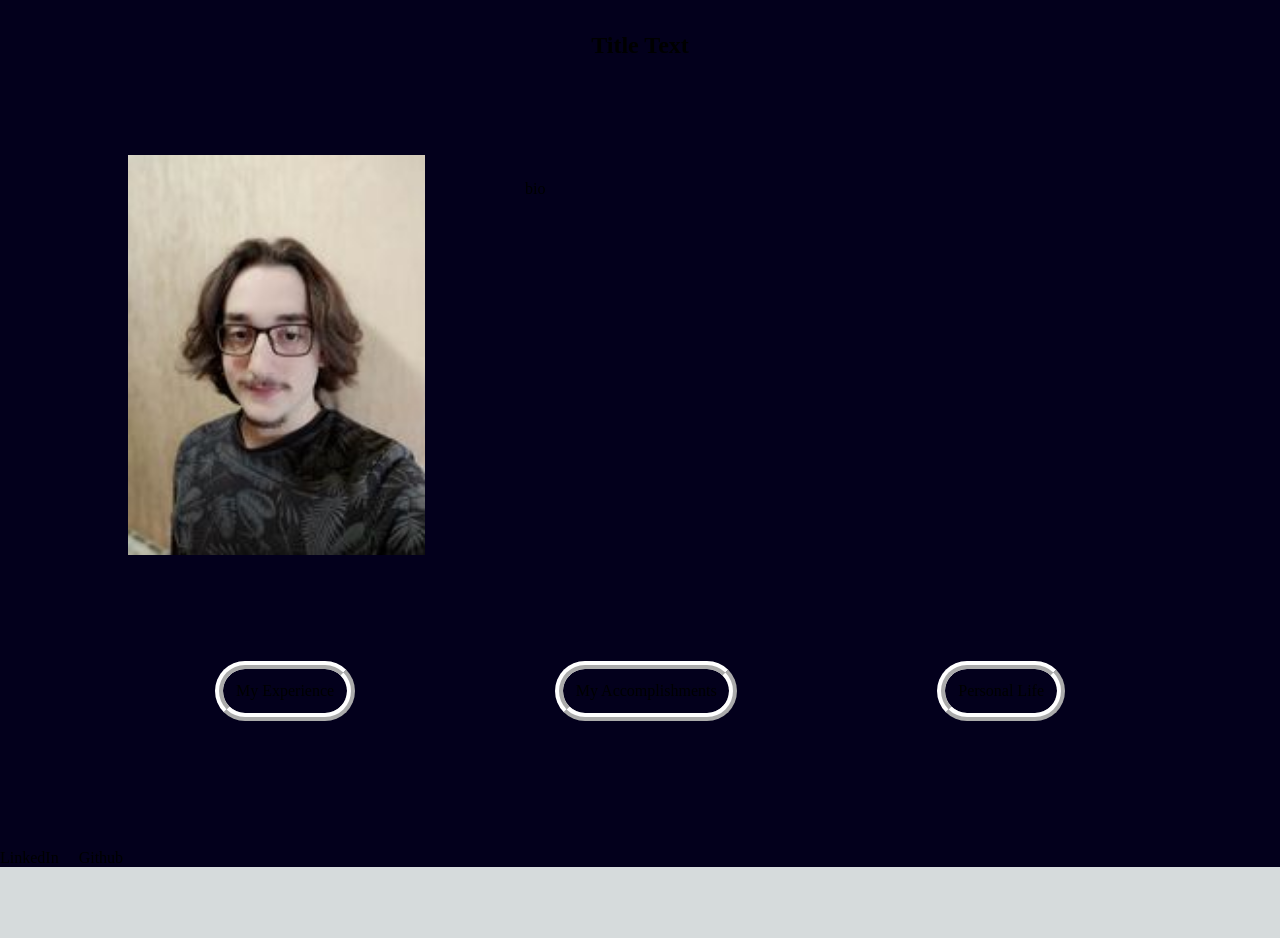
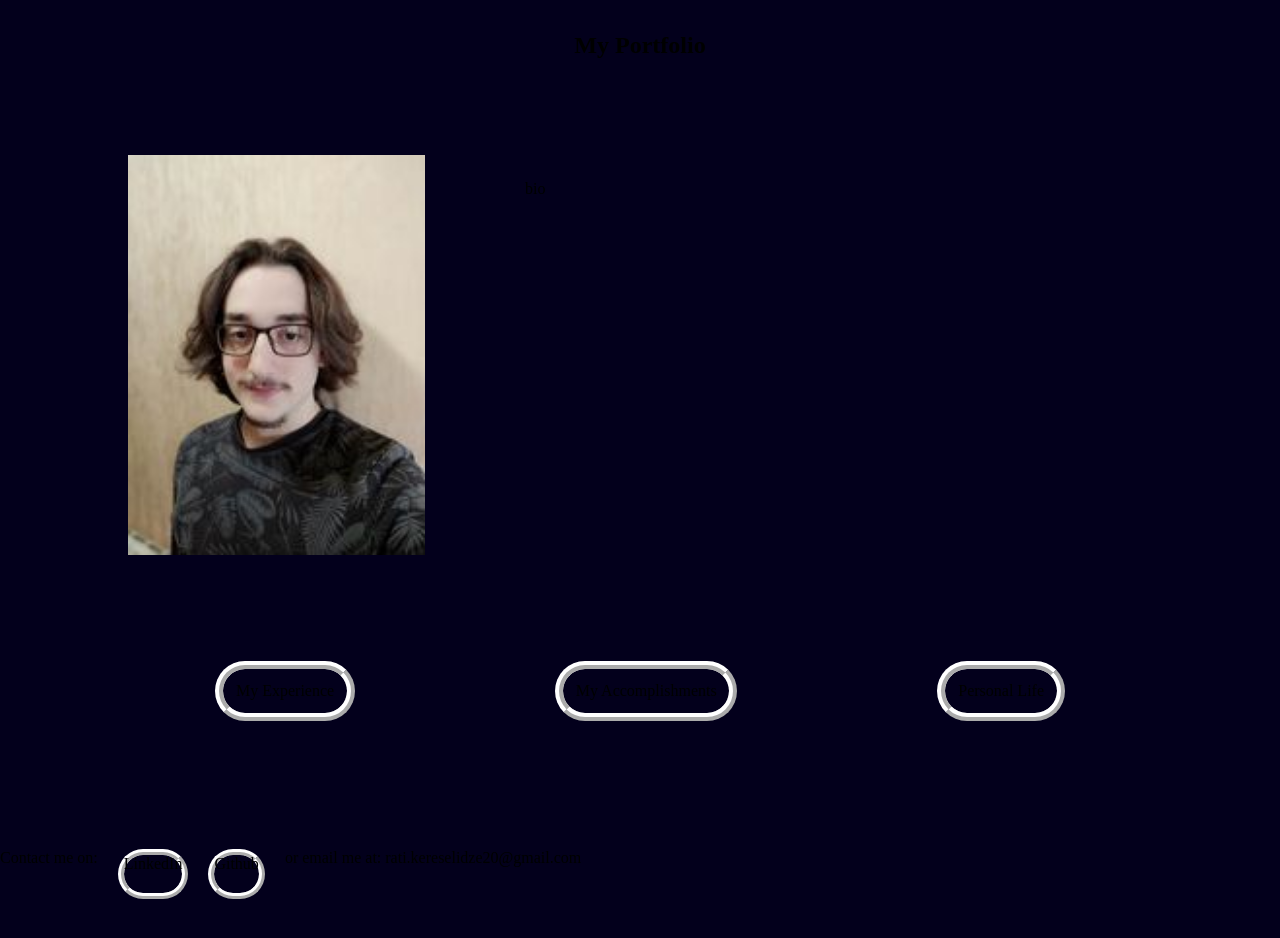
Before and after one commit to Ratiyoo/Website-1, a Next.js app in the folder thesis/: page /components/header in a window 1280 px wide. Shown: the top 938 px of the page. Before the commit the page ends 867 px from the top, so only its background shows below. Built offline with nearby package versions, Linux system fonts and the light colour scheme.

Commit message:
Commit
Commit

```diff
--- a/thesis/pages/components/header.tsx
+++ b/thesis/pages/components/header.tsx
@@ -8,7 +8,7 @@ export default function Header(props: any) {
 
       <div className={styles.header_wrapper}>
 
-        <div className={styles.title}>Title Text</div>
+        <div className={styles.title}>My Portfolio</div>
 
         <div className={styles.autobiogrophy}>
           <div ><Image src={Rati} alt="IDK"  className={styles.picture}/></div>
@@ -21,8 +21,10 @@ export default function Header(props: any) {
           <a className={styles.buttons}>Personal Life</a>
         </div>
         <div className={styles.contact_wrapper}>
+          <div>Contact me on:</div>
           <a href="https://www.linkedin.com/in/rati-kereselidze-729969250/" className={styles.contacts}> LinkedIn</a>
           <a href= "https://github.com/Ratiyoo" className={styles.contacts}> Github</a>
+          <div> or email me at: rati.kereselidze20@gmail.com</div>
         </div>
       </div>
     </>
--- a/thesis/styles/header.module.css
+++ b/thesis/styles/header.module.css
@@ -38,8 +38,6 @@
 .buttons:hover{
   cursor: pointer;
 }
-
-
 .picture{
   width: auto;
   height: 400px;
@@ -49,12 +47,17 @@
   margin-top: 25px;
 }
 .contact_wrapper{
+  height: 200px;
   display: flex;
   flex-direction: row;
   gap: 20px;
 }
 .contacts{
-
+  height: 50px;
+  border: 6px;
+  border-radius: 50px;
+  border-color: white;
+  border-style: ridge;
 }
 .contacts:hover{
   cursor: pointer;
```
